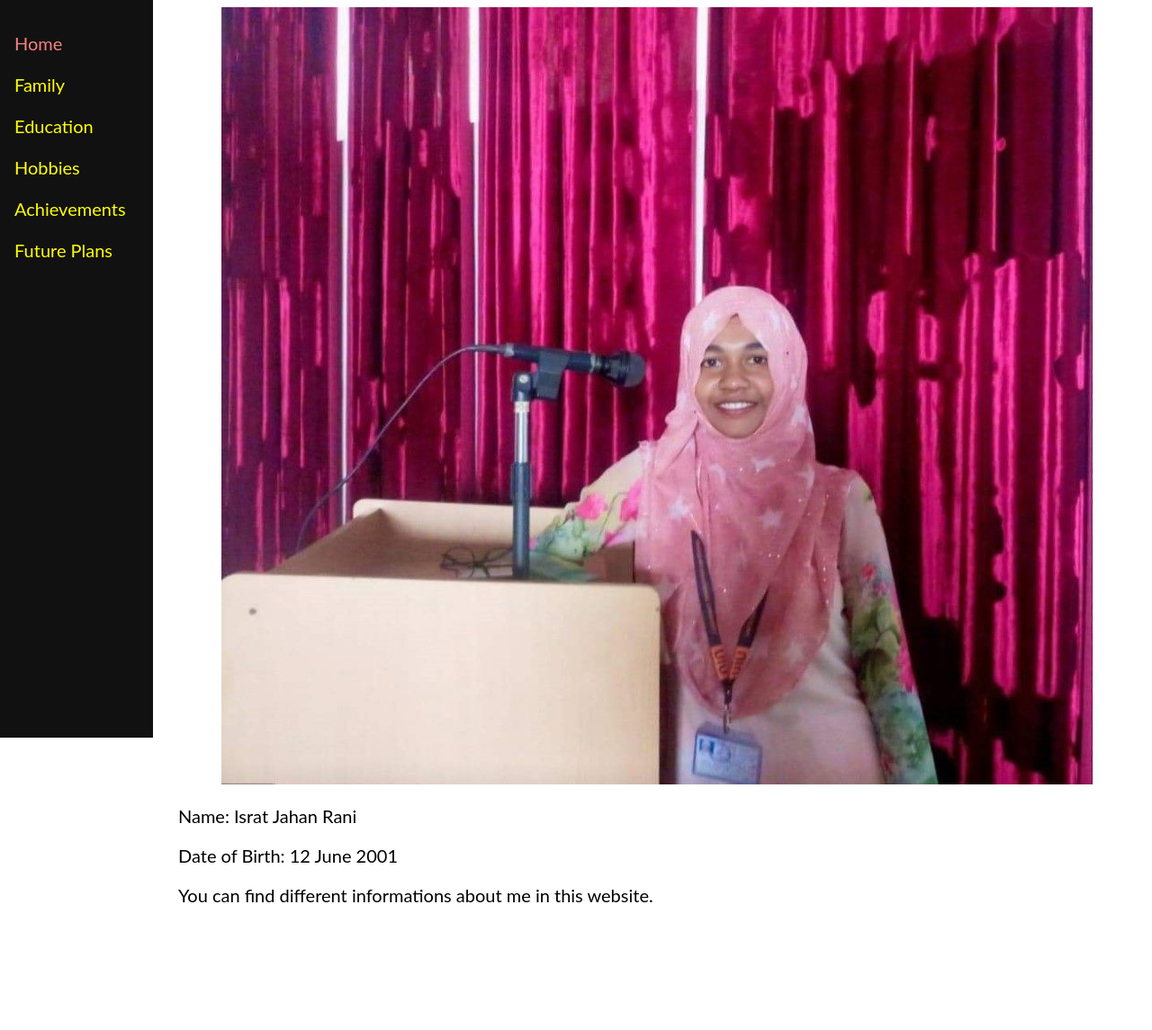
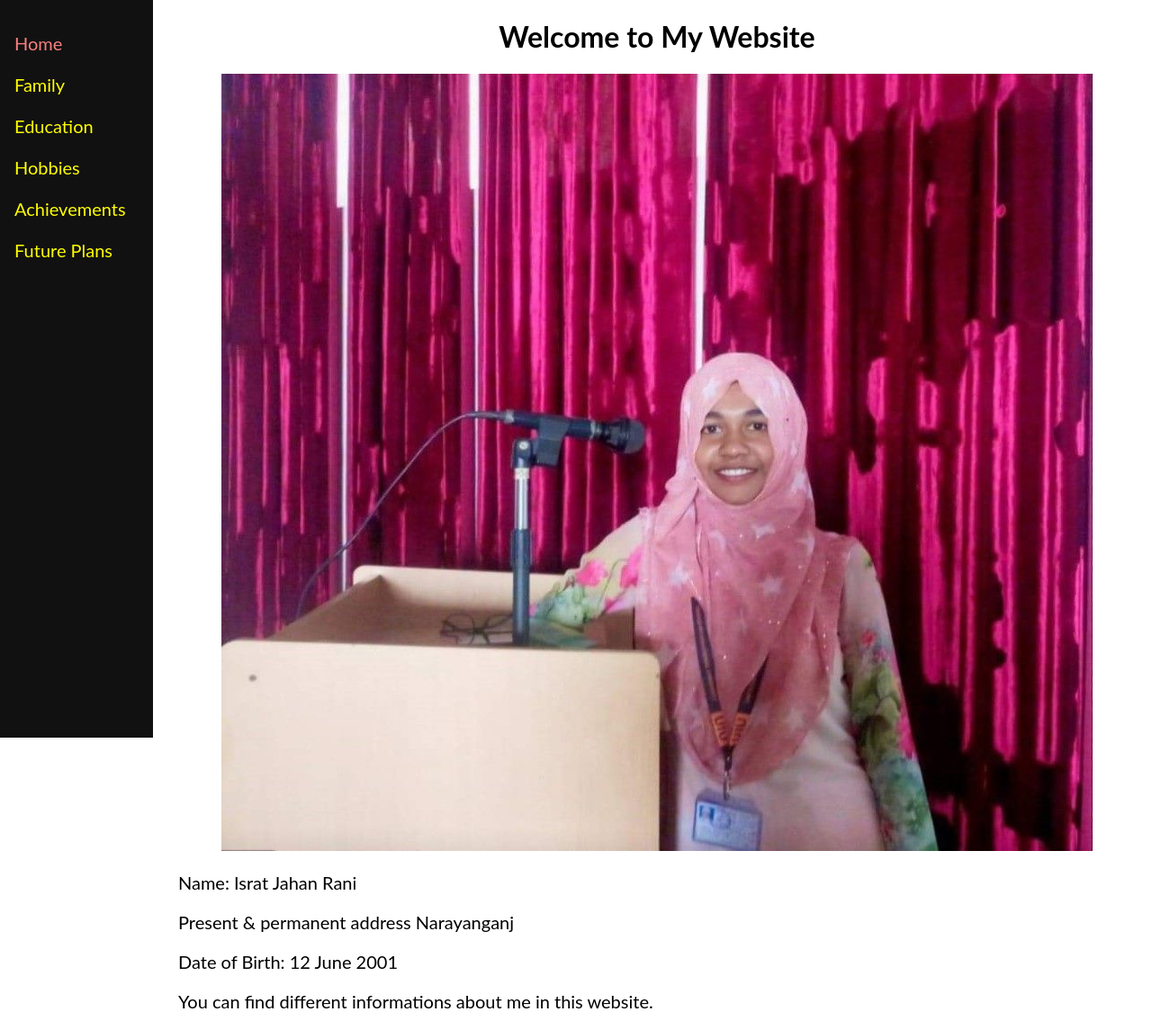
Before and after one commit to nobo761/nobo761.github.io, a plain HTML site: page index.html in a window 1280 px wide. Shown: the whole page at 90% size. Before the commit the page ends 1027 px from the top, so only its background shows below. Drawn offline with Linux system fonts and the light colour scheme.

Commit message:
Update index.html

```diff
--- a/index.html
+++ b/index.html
@@ -16,14 +16,17 @@
         <a href="future.html">Future Plans</a>
     </div>
     <!-- Page content -->
+
     <div class='main'>
-        <!-- <h1 align='center'>Welcome to My Website</h1> -->
+        <h1 align='center'>Welcome to My Website</h1>
         <div align='center'>
             <img src="image.jpg">
         </div>
         <p>Name: Israt Jahan Rani</p>
+        <p>Present & permanent address Narayanganj</p>
         <p>Date of Birth: 12 June 2001</p>
         <p>You can find different informations about me in this website.</p>
+
     </div>
 </body>
 </html>
```
